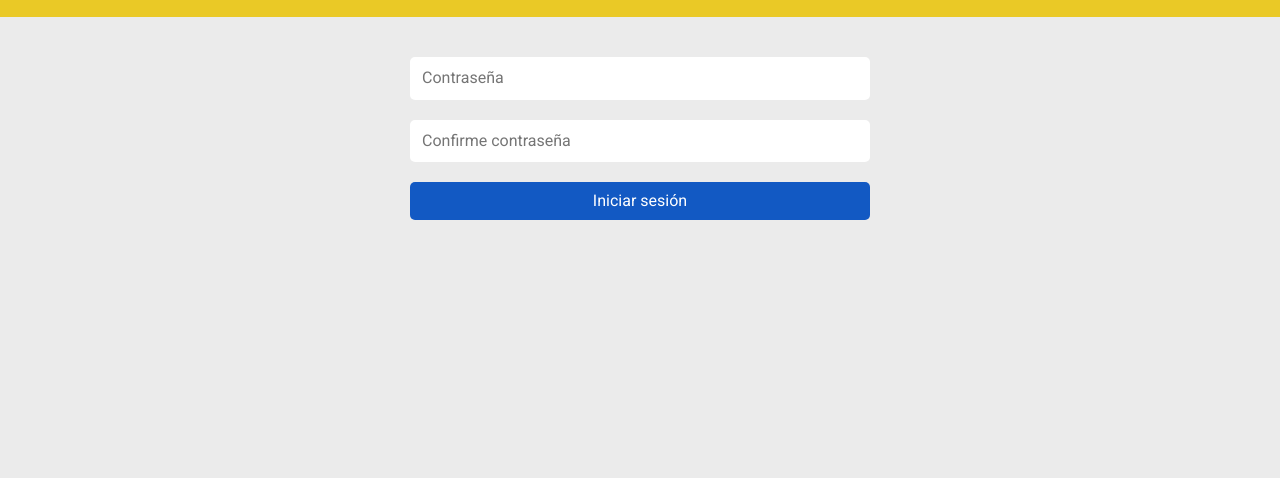
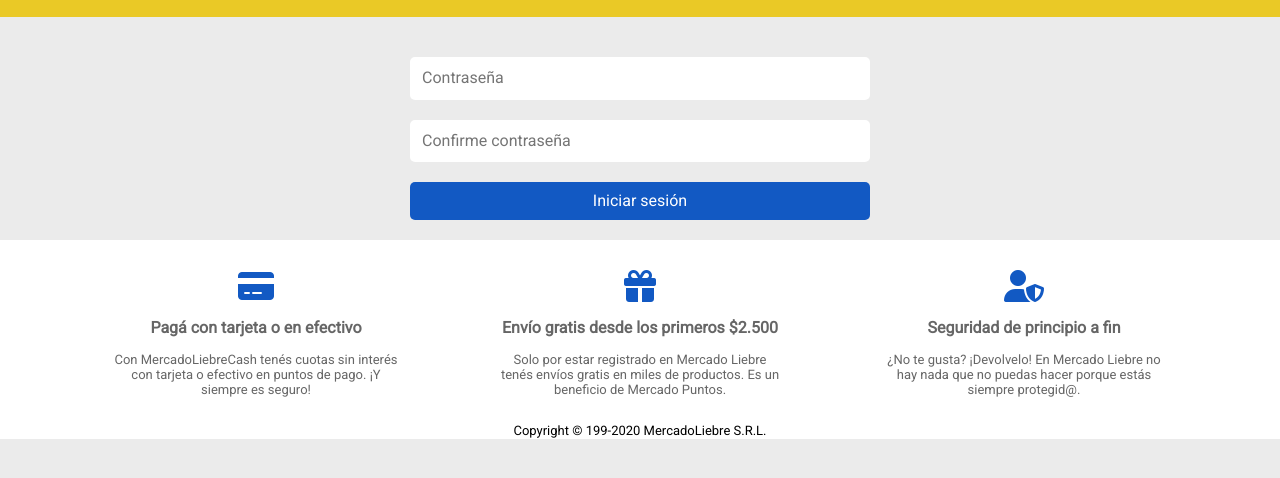
Before and after one commit to jorgegallegou/Mercado-Liebre, a website: page views/login.html in a window 1280 px wide. Shown: the part 180-658 px from the top of the page. Drawn offline with Linux system fonts and the light colour scheme.

Commit message:
Agregado el footer en login.html y register.html

```diff
--- a/views/login.html
+++ b/views/login.html
@@ -56,6 +56,24 @@
 
     </main>
     <footer>
-    </footer>
+		<section class="info-footer">
+			<div>
+				<i class="fa-solid fa-credit-card"></i>
+				<H3> Pagá con tarjeta o en efectivo</H3>
+				<p>Con MercadoLiebreCash tenés cuotas sin interés con tarjeta o efectivo en puntos de pago. ¡Y siempre es seguro!</p>
+			</div>
+			<div>
+				<i class="fa-solid fa-gift"></i>
+				<H3>Envío gratis desde los primeros $2.500</H3>
+				<p>Solo por estar registrado en Mercado Liebre tenés envíos gratis en miles de productos. Es un beneficio de Mercado Puntos.</p>
+			</div>
+			<div>
+				<i class="fa-solid fa-user-shield"></i>
+				<H3>Seguridad de principio a fin</H3>
+				<p>¿No te gusta? ¡Devolvelo! En Mercado Liebre no hay nada que no puedas hacer porque estás siempre protegid@.</p>
+			</div>
+		</section>
+		<p>Copyright © 199-2020 MercadoLiebre S.R.L.</p>
+	</footer>
 </body>
 </html>
```
Also changed, not shown: views/register.html (+19 -1 lines), app.js (line endings or trailing spaces).
